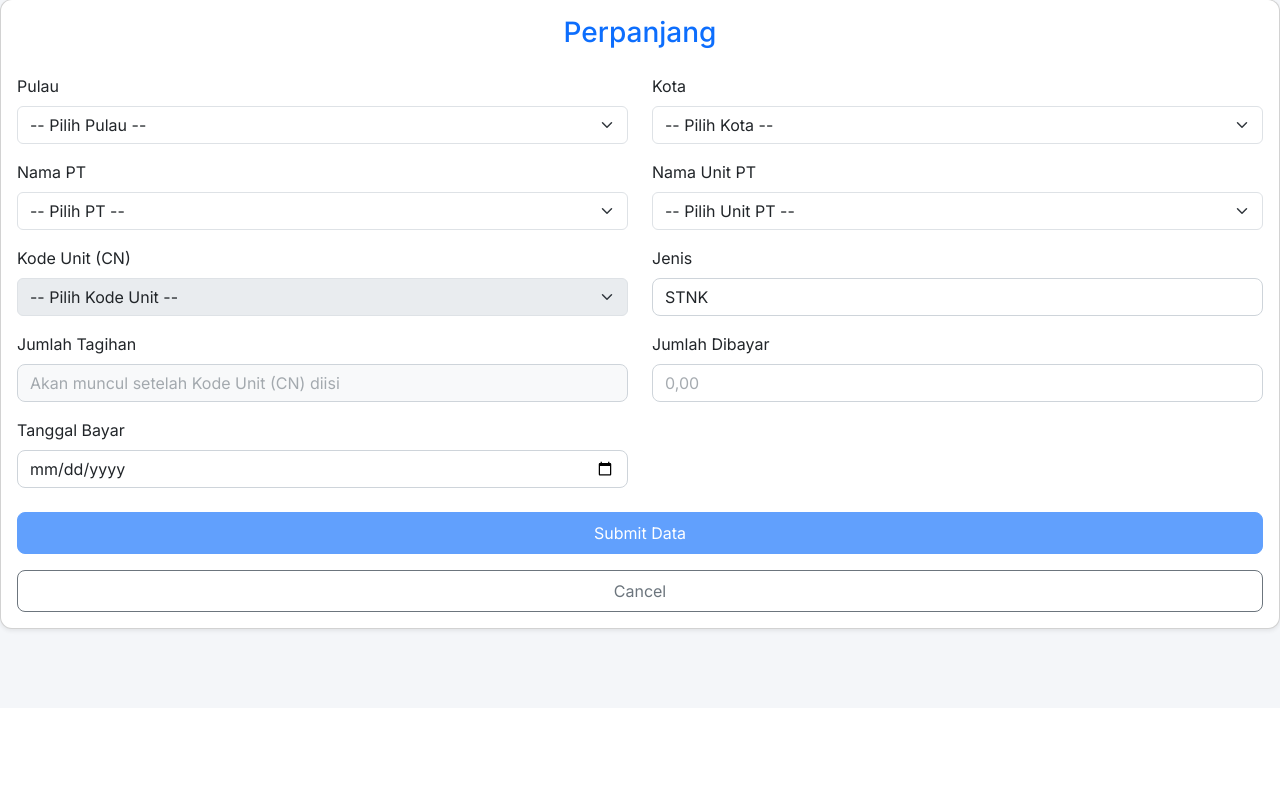
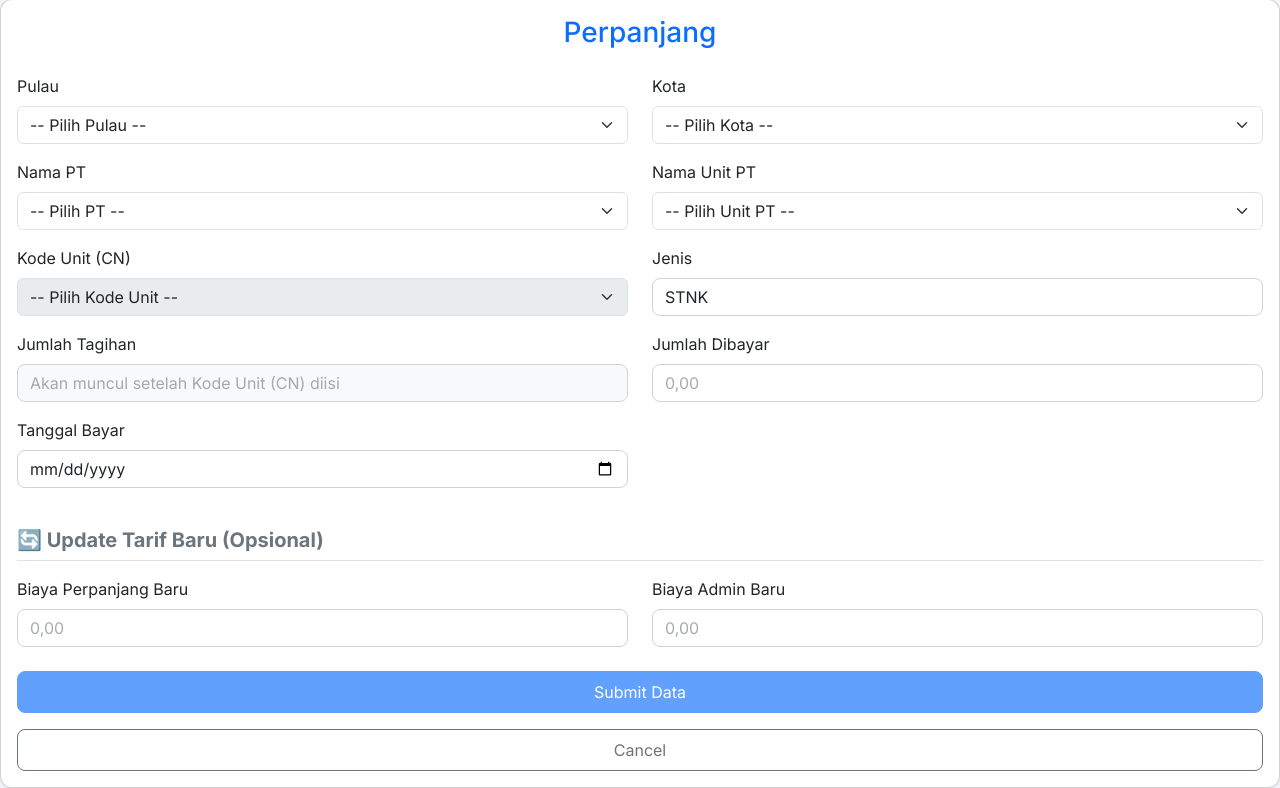
Before and after one commit to Wilsonn23/HR_Information_System, a Flask app: page /perpanjang in a window 1280 px wide. Shown: the part 92-880 px from the top of the page. Before the commit the page ends 726 px from the top, so only its background shows below. Run offline with Flask 3, Linux system fonts and the light colour scheme; the visitor is signed in with stand-in values (Sample User, id 1); data that the repository does not hold is empty; some libraries are stand-ins or nearby versions.

Commit message:
feat: fee update

```diff
--- a/app.py
+++ b/app.py
@@ -241,6 +241,7 @@ class ReportEntry(db.Model):
     jenis: Mapped[str] = mapped_column(nullable=False)
     id: Mapped[int] = mapped_column(Integer, Sequence("id"), unique=True, primary_key=True, nullable=False)
     pkey: Mapped[str] = mapped_column(nullable=False)
+    tagihan: Mapped[float] = mapped_column(nullable=False)
     status_pembayaran: Mapped[str] = mapped_column(nullable=True)
     tanggal_berakhir_baru: Mapped[str] = mapped_column(nullable=True)
     jumlah_dibayar:Mapped[float] = mapped_column(nullable=False)
@@ -530,6 +531,8 @@ class ExtendForm(FlaskForm):
         DataRequired(message="Jumlah dibayar tidak boleh kosong.")
     ])
     tanggal_bayar = DateField('Tanggal Berakhir', format='%Y-%m-%d', validators=[DataRequired(message="Tanggal tidak boleh kosong.")])
+    update_biaya_perpanjang = StringField('Biaya Perpanjang Baru', validators=[Optional()])
+    update_biaya_admin = StringField('Biaya Admin Baru', validators=[Optional()])
 
 class MutasiForm(FlaskForm):
     # Source (Unit to Mutate)
@@ -931,7 +934,8 @@ def dashboard():
     query = text("SELECT COUNT(*) FROM data_entries")
     total_peralatan=db.session.execute(query).scalar()
 
-    today = datetime.now().date()
+    # today = datetime.now().date()
+    today = datetime(2027, 7, 16).date()
 
     query = text("SELECT COUNT(*) FROM data_entries WHERE :today <= tanggal_berakhir_stnk::date")
     jumlah_stnk_aktif=db.session.execute(query, {"today": today}).scalar()
@@ -1249,6 +1253,7 @@ def submit_extend():
                 old_tagihan = entry.harus_dibayar_stnk
                 old_status = entry.status_stnk
                 old_tanggal = entry.tanggal_berakhir_stnk
+                form.tagihan = old_tagihan
 
                 sisa = old_tagihan - jumlah_dibayar
                 if sisa <= 0:
@@ -1257,8 +1262,25 @@ def submit_extend():
                     entry.status_stnk = "ON"
                     if form.tanggal_berakhir_baru.data:
                         entry.tanggal_berakhir_stnk = form.tanggal_berakhir_baru.data
+                    # Process optional price update
+                    if form.update_biaya_perpanjang.data or form.update_biaya_admin.data:
+                        new_biaya = clean_numeric_input(form.update_biaya_perpanjang.data) if form.update_biaya_perpanjang.data else entry.biaya_perpanjang_stnk
+                        new_admin = clean_numeric_input(form.update_biaya_admin.data) if form.update_biaya_admin.data else entry.biaya_administrasi_stnk
+
+                        total_unrounded = new_biaya + new_admin
+                        total_rounded = float(round(total_unrounded, 0))
+                        pembulatan = round(total_rounded - total_unrounded, 2)
+
+                        entry.biaya_perpanjang_stnk = new_biaya
+                        entry.biaya_administrasi_stnk = new_admin
+                        entry.pembulatan_stnk = pembulatan
+                        entry.total_stnk = total_rounded
+                        entry.harus_dibayar_stnk = total_rounded
                 else:
                     status_pembayaran = "Belum Lunas"
+                    if form.update_biaya_perpanjang.data or form.update_biaya_admin.data:
+                        flash("⚠️ Lunaskan tagihan sebelumnya terlebih dahulu!", "danger")
+                        return render_template('perpanjang.html', form=form)
 
                 entry.harus_dibayar_stnk = sisa
 
@@ -1269,6 +1291,7 @@ def submit_extend():
                 old_tagihan = entry.harus_dibayar_asuransi
                 old_status = entry.status_asuransi
                 old_tanggal = entry.tanggal_berakhir_asuransi
+                form.tagihan = old_tagihan
 
                 sisa = old_tagihan - jumlah_dibayar
                 if sisa <= 0:
@@ -1277,8 +1300,26 @@ def submit_extend():
                     entry.status_asuransi = "ON"
                     if form.tanggal_berakhir_baru.data:
                         entry.tanggal_berakhir_asuransi = form.tanggal_berakhir_baru.data
+
+                    # Process optional price update
+                    if form.update_biaya_perpanjang.data or form.update_biaya_admin.data:
+                        new_biaya = clean_numeric_input(form.update_biaya_perpanjang.data) if form.update_biaya_perpanjang.data else entry.biaya_perpanjang_asuransi
+                        new_admin = clean_numeric_input(form.update_biaya_admin.data) if form.update_biaya_admin.data else entry.biaya_administrasi_asuransi
+
+                        total_unrounded = new_biaya + new_admin
+                        total_rounded = float(round(total_unrounded, 0))
+                        pembulatan = round(total_rounded - total_unrounded, 2)
+
+                        entry.biaya_perpanjang_asuransi = new_biaya
+                        entry.biaya_administrasi_asuransi = new_admin
+                        entry.pembulatan_asuransi = pembulatan
+                        entry.total_asuransi = total_rounded
+                        entry.harus_dibayar_asuransi = total_rounded
                 else:
                     status_pembayaran = "Belum Lunas"
+                    if form.update_biaya_perpanjang.data or form.update_biaya_admin.data:
+                        flash("⚠️ Lunaskan tagihan sebelumnya terlebih dahulu!", "danger")
+                        return render_template('perpanjang.html', form=form)
 
                 entry.harus_dibayar_asuransi = sisa
 
@@ -1295,9 +1336,11 @@ def submit_extend():
                 )
                 db.session.execute(query_update_reports, {"status_pembayaran": status_pembayaran, "pkey": pkey, "jenis": jenis})
 
+            tagihan = form.tagihan
             new_record = ReportEntry(
                 jenis=jenis,
                 pkey=pkey,
+                tagihan=tagihan,
                 status_pembayaran=status_pembayaran,
                 tanggal_berakhir_baru=form.tanggal_berakhir_baru.data if form.tanggal_berakhir_baru.data else None,
                 jumlah_dibayar=jumlah_dibayar,
--- a/templates/perpanjang.html
+++ b/templates/perpanjang.html
@@ -58,6 +58,19 @@
             <div class="data-input" id="wrapper-tanggal-baru" style="display: none;">
                 <label class="form-label font-weight-bold">Tanggal Berakhir Baru</label>
                 {{ form.tanggal_berakhir_baru(id="tanggal-berakhir-baru", class="form-control", type="date") }}
+            </div>
+        </div>
+
+        <!-- Update Tarif Baru (Opsional) -->
+        <h5 class="fw-bold text-secondary mt-4 mb-3 border-bottom pb-2">🔄 Update Tarif Baru (Opsional)</h5>
+        <div class="row">
+            <div class="data-input">
+                <label class="form-label font-weight-bold">Biaya Perpanjang Baru</label>
+                {{ form.update_biaya_perpanjang(class="form-control rupiah-input", placeholder="0,00") }}
+            </div>
+            <div class="data-input">
+                <label class="form-label font-weight-bold">Biaya Admin Baru</label>
+                {{ form.update_biaya_admin(class="form-control rupiah-input", placeholder="0,00") }}
             </div>
         </div>
 
```
Also changed, not shown: templates/report.html (+4 -4 lines).
